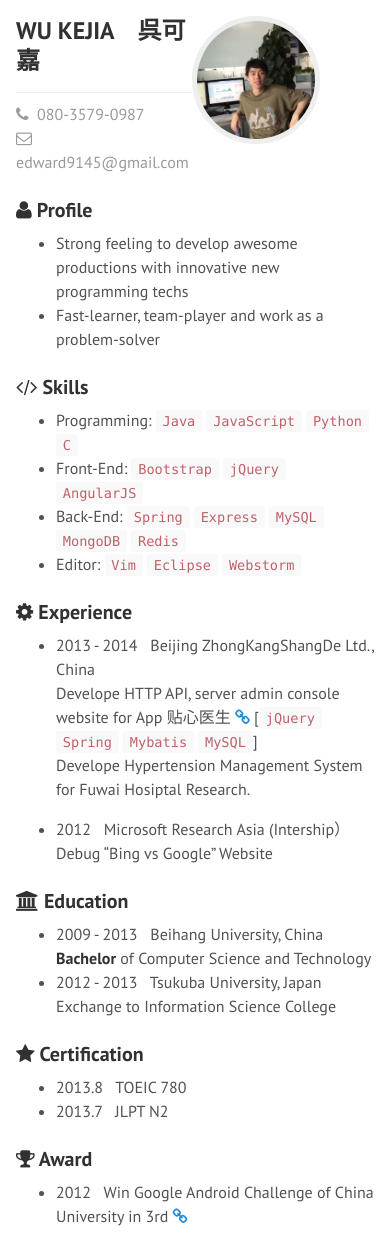
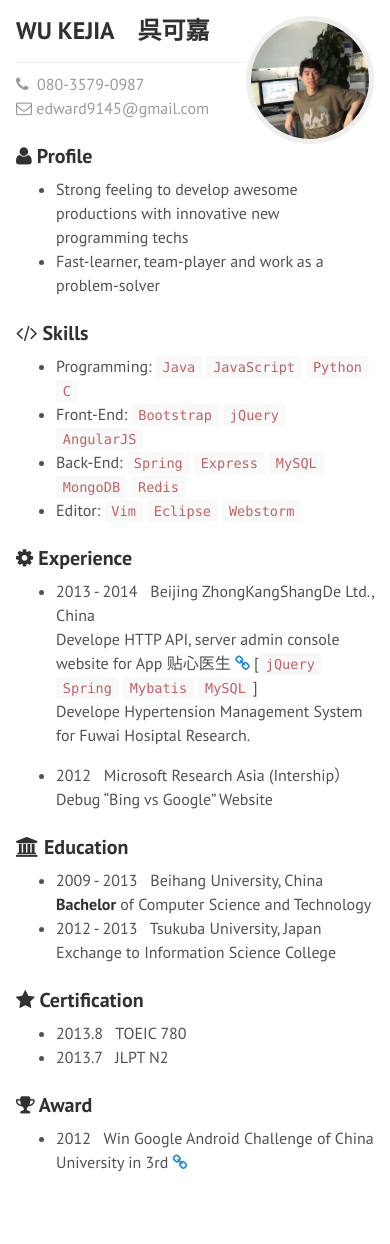
Before and after one commit to kaka-go/kaka-go.github.io, a Jekyll site: the page built from resume.md, in a window 390 px wide. Built offline with Jekyll 4.4.1, drawn with Linux system fonts in a browser that asks for light colours; Markdown is read by kramdown in place of the engine named in the settings; after the commit the page ends 1190 px from its top, so only the background shows below that.

Commit message:
phone responsive fix

```diff
--- a/public/css/main.css
+++ b/public/css/main.css
@@ -7,6 +7,13 @@
     margin-left: auto;
     margin-right: auto;
 }
+.resume-avatar{
+    width: 128px;
+    height: 128px;
+    border: 5px solid #eee;
+    border-radius: 64px;
+    float: right;
+}
 
 @media (min-width: 48em) {
   .avatar {
@@ -15,16 +22,12 @@
     border: 10px solid #eee;
     border-radius: 128px;
   }
+  .resume-avatar{
+    margin-right: 15%
+  }
 }
 
-.resume-avatar{
-    width: 128px;
-    height: 128px;
-    border: 5px solid #eee;
-    border-radius: 64px;
-    float: right;
-    margin-right: 15%
-}
+
 
 .split{
     margin: 1.0rem 0;
```
Also changed, not shown: 2 other files.
